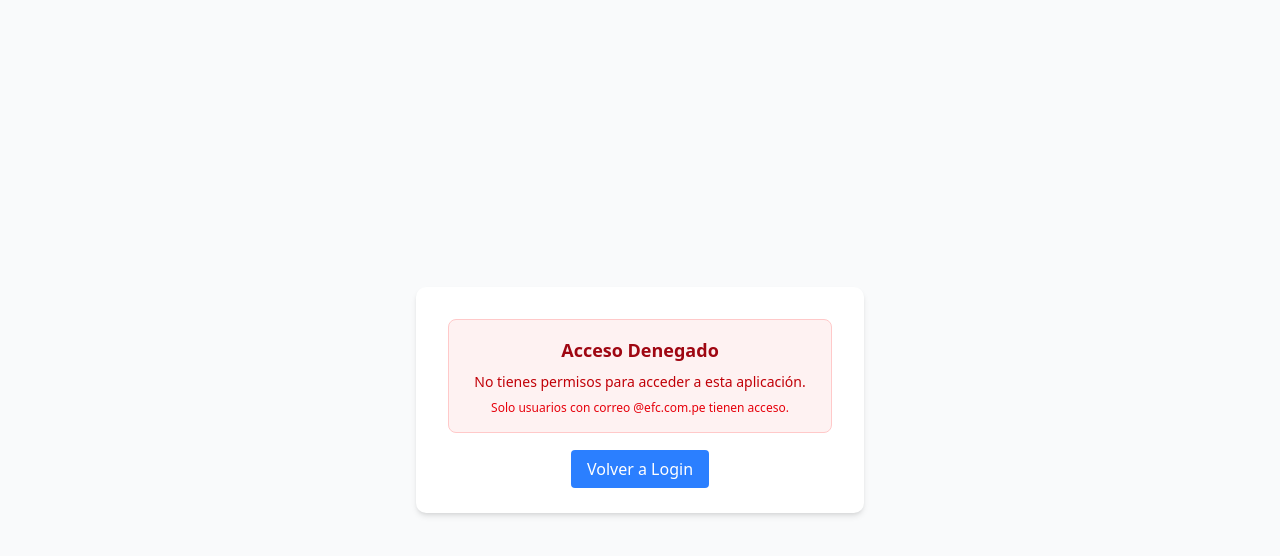
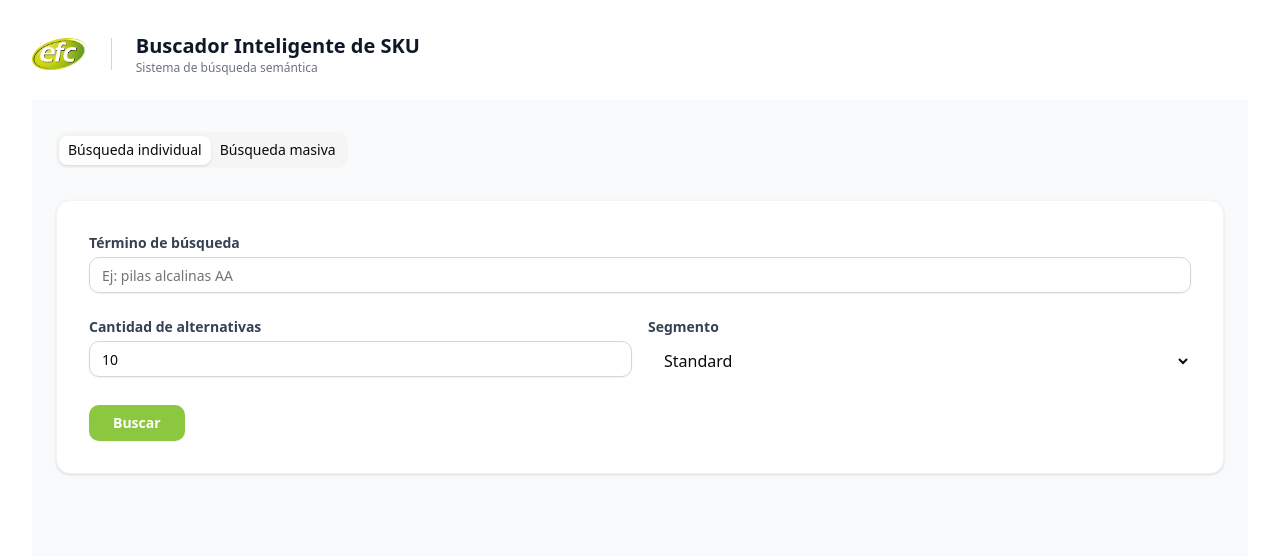
Before and after one commit to alannreyes/bip-frontend, a Next.js app: page /dashboard in a window 1280 px wide. Shown: the top 556 px of the page. Built offline with nearby package versions, Linux system fonts and the light colour scheme; sample sign-in values are in the browser's storage.

Commit message:
remove: Disable all authentication - direct access to dashboard
- Remove AuthGuard and all authentication checks
- Redirect homepage directly to /dashboard
- Allow immediate access to search functionality
- Focus on testing core application features

```diff
--- a/src/app/page.tsx
+++ b/src/app/page.tsx
@@ -1,5 +1,5 @@
 import { redirect } from 'next/navigation';
 
 export default function Home() {
-  redirect('/login');
+  redirect('/dashboard');
 }
--- a/src/components/AuthWrapper.tsx
+++ b/src/components/AuthWrapper.tsx
@@ -1,94 +1,4 @@
-"use client";
-import { useAuth } from "@/contexts/AuthContext";
-import { usePathname } from "next/navigation";
-import { AuthProvider } from "@/contexts/AuthContext";
-
-function AuthGuard({ children }: { children: React.ReactNode }) {
-  const { user, isAuthenticated, isAuthorized, isLoading, error } = useAuth();
-  const pathname = usePathname();
-
-  // Si estamos en páginas públicas, renderizar siempre
-  if (pathname === '/login' || pathname.startsWith('/login') || pathname === '/auth/callback') {
-    return <>{children}</>;
-  }
-
-  // Mostrar error si existe
-  if (error) {
-    return (
-      <div className="flex min-h-screen items-center justify-center">
-        <div className="text-center">
-          <div className="text-red-500 mb-4">Error de autenticación</div>
-          <div className="text-sm text-gray-600 mb-4">{error}</div>
-          <a href="/login" className="px-4 py-2 bg-blue-500 text-white rounded">
-            Ir a Login
-          </a>
-        </div>
-      </div>
-    );
-  }
-
-  // Mientras MSAL está cargando
-  if (isLoading) {
-    return (
-      <div className="flex min-h-screen items-center justify-center">
-        <div className="text-center">
-          <div className="animate-spin rounded-full h-12 w-12 border-b-2 border-gray-900 mx-auto"></div>
-          <p className="mt-4">Verificando autenticación...</p>
-        </div>
-      </div>
-    );
-  }
-
-  // Si no está autenticado, redirigir a login (sin useRouter para evitar loops)
-  if (!isAuthenticated) {
-    if (typeof window !== 'undefined') {
-      window.location.href = '/login';
-    }
-    return (
-      <div className="flex min-h-screen items-center justify-center">
-        <div className="text-center">
-          <div className="animate-spin rounded-full h-12 w-12 border-b-2 border-gray-900 mx-auto"></div>
-          <p className="mt-4">Redirigiendo a login...</p>
-        </div>
-      </div>
-    );
-  }
-
-  // Si está autenticado pero no autorizado
-  if (isAuthenticated && !isAuthorized) {
-    return (
-      <div className="flex min-h-screen items-center justify-center bg-gray-50 p-4">
-        <div className="w-full max-w-md">
-          <div className="bg-white p-8 rounded-lg shadow-md text-center">
-            <div className="mb-6 p-4 bg-red-50 rounded-md border border-red-200">
-              <h2 className="text-lg font-semibold text-red-800 mb-2">
-                Acceso Denegado
-              </h2>
-              <p className="text-sm text-red-700">
-                No tienes permisos para acceder a esta aplicación.
-              </p>
-              <p className="text-xs text-red-600 mt-2">
-                Solo usuarios con correo @efc.com.pe tienen acceso.
-              </p>
-            </div>
-
-            <a href="/login" className="px-4 py-2 bg-blue-500 text-white rounded">
-              Volver a Login
-            </a>
-          </div>
-        </div>
-      </div>
-    );
-  }
-
-  // Si está autenticado y autorizado, renderizar contenido
+export function AuthWrapper({ children }: { children: React.ReactNode }) {
+  // Sin autenticación - renderizar directamente
   return <>{children}</>;
 }
-
-export function AuthWrapper({ children }: { children: React.ReactNode }) {
-  return (
-    <AuthProvider>
-      <AuthGuard>{children}</AuthGuard>
-    </AuthProvider>
-  );
-}
```
